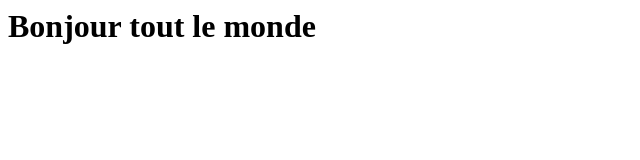
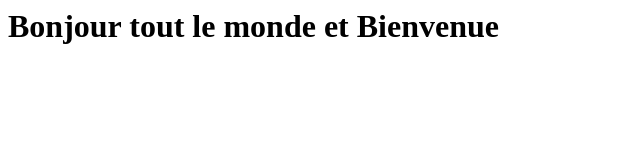
Before and after one commit to coulibalytech/deploy-users, a plain HTML site: page index.html in a window 1280 px wide. Shown: the whole page, without its empty margins (0-640 px from the left). Drawn offline with Linux system fonts and the light colour scheme.

Commit message:
Update message welcome in file index

```diff
--- a/index.html
+++ b/index.html
@@ -3,6 +3,6 @@
 <h1> Page acceuil  </h1>
  </title>
 <body>
-<h1> Bonjour tout le monde</h1>
+<h1> Bonjour tout le monde et Bienvenue</h1>
 </body>
 </html>
```
